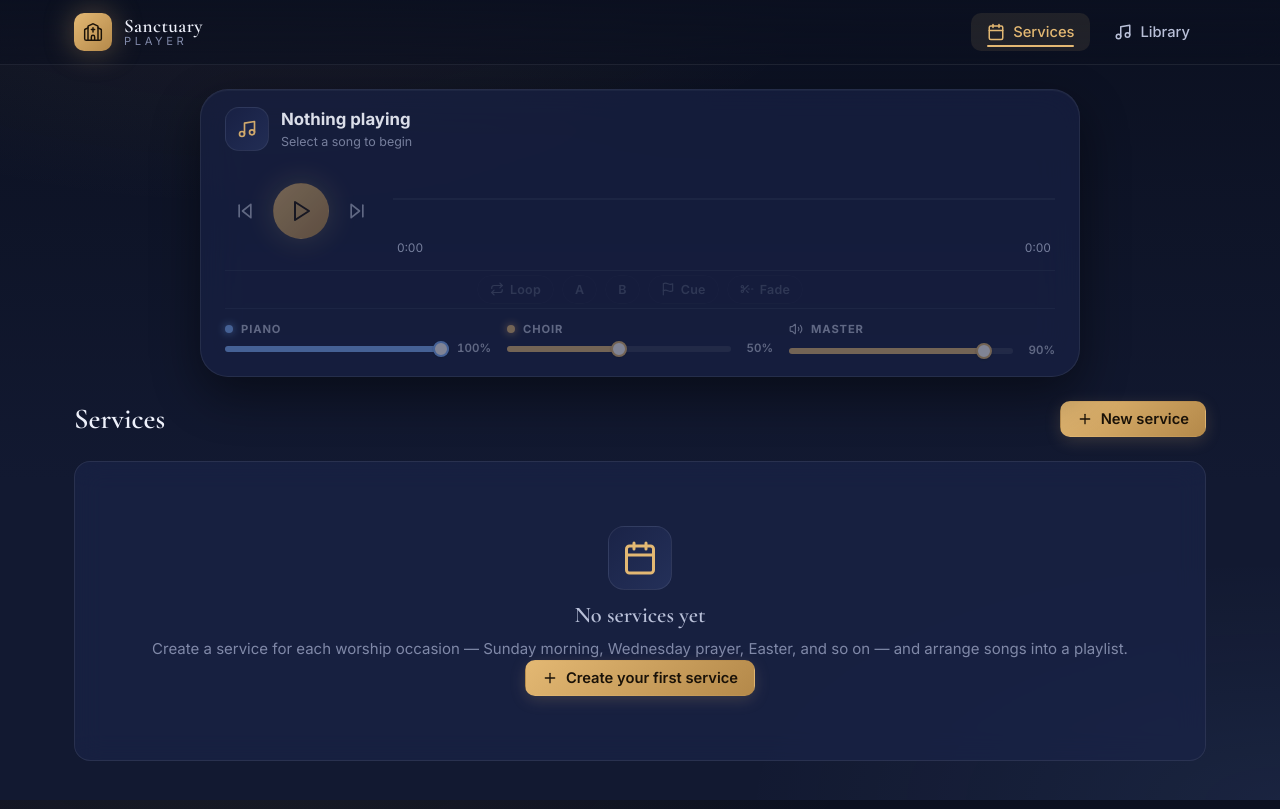
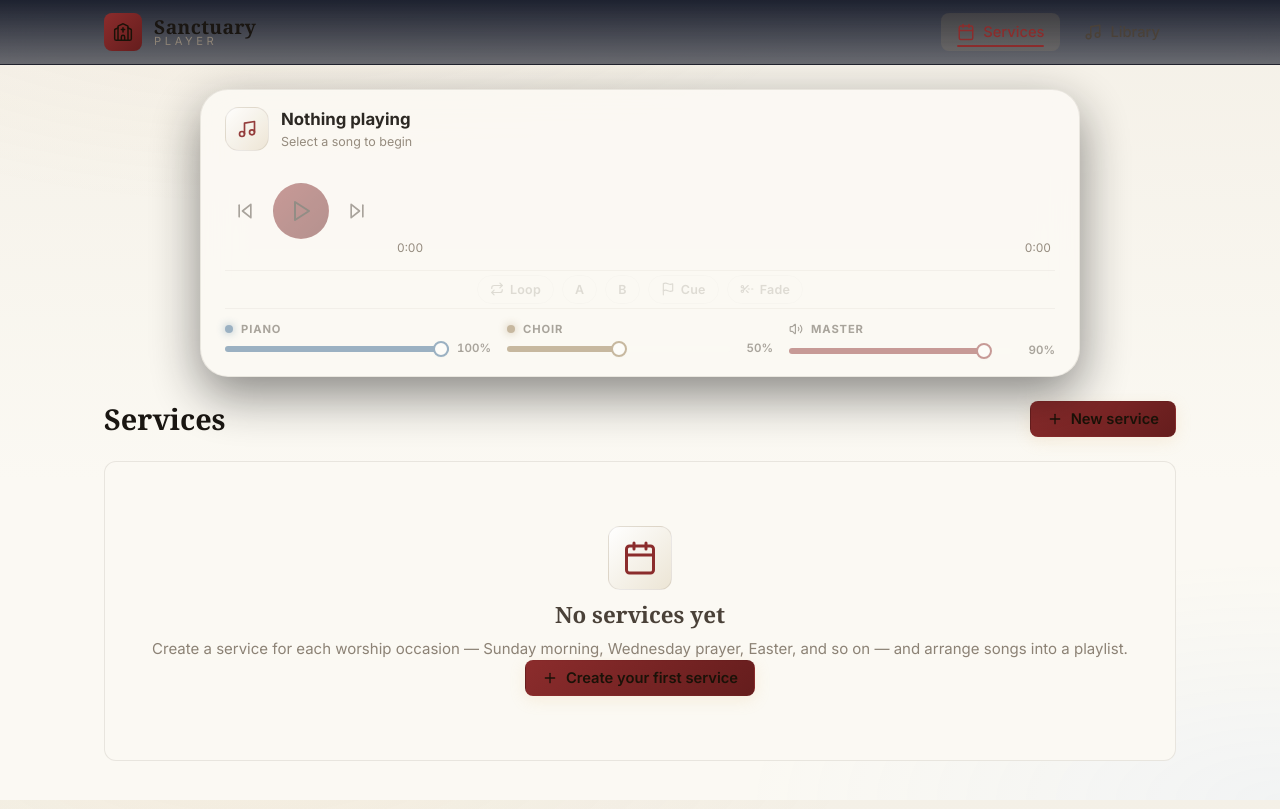
Before and after one commit to Moses2917/sancuary-player, a Vue app: page /services in a window 1280 px wide. Built offline with nearby package versions, Linux system fonts and the light colour scheme.

Commit message:
Rewrite design tokens as warm paper-and-ink Liturgy palette

```diff
--- a/src/assets/theme.css
+++ b/src/assets/theme.css
@@ -1,36 +1,43 @@
-/* Sanctuary Player — design tokens */
+/* Sanctuary Player — design tokens
+ * "Liturgy": warm parchment paper, deep ink type, single oxblood accent.
+ * Editorial, calm, restrained. No glass, no glow, no breathing.
+ */
 :root {
-  /* Palette: deep navy/charcoal with warm gold accent */
-  --c-bg-0: #0b1020;
-  --c-bg-1: #121931;
-  --c-bg-2: #1a2347;
-  --c-bg-3: #243059;
-  --c-surface: rgba(26, 35, 71, 0.72);
-  --c-surface-raised: rgba(36, 48, 89, 0.82);
-  --c-surface-glass: rgba(18, 25, 49, 0.6);
+  /* Palette — warm paper */
+  --c-bg-0: #f4f0e7;
+  --c-bg-1: #fbf9f3;
+  --c-bg-2: #ffffff;
+  --c-bg-3: #ece5d5;
 
-  --c-border: rgba(255, 255, 255, 0.08);
-  --c-border-strong: rgba(255, 255, 255, 0.16);
+  --c-surface: #fbf9f3;
+  --c-surface-raised: #ffffff;
+  --c-surface-glass: rgba(251, 249, 243, 0.86);
 
-  --c-text: #eef1fb;
-  --c-text-soft: #b9c0d8;
-  --c-text-muted: #8089a8;
+  --c-border: rgba(43, 27, 20, 0.09);
+  --c-border-strong: rgba(43, 27, 20, 0.2);
 
-  --c-accent: #e3b873;
-  --c-accent-soft: #f0cd95;
-  --c-accent-deep: #b4894a;
-  --c-accent-glow: rgba(227, 184, 115, 0.35);
+  --c-text: #1a1612;
+  --c-text-soft: #4a4138;
+  --c-text-muted: #8c8275;
 
-  --c-piano: #7fb3ff;
-  --c-choir: #e3b873;
-  --c-danger: #e5766f;
-  --c-success: #74d7a8;
+  /* Single restrained accent: oxblood / burgundy */
+  --c-accent: #8b2c2c;
+  --c-accent-soft: #a94444;
+  --c-accent-deep: #651d1d;
+  --c-accent-glow: rgba(139, 44, 44, 0.12);
+
+  /* Track colors — desaturated so they sit calmly on the page */
+  --c-piano: #2c5e8a;
+  --c-choir: #8b6d3f;
+  --c-danger: #a23b2e;
+  --c-success: #4a7c59;
 
   /* Typography */
   --font-sans:
     'Inter', -apple-system, BlinkMacSystemFont, 'Segoe UI', Roboto, Oxygen, Ubuntu, Cantarell,
-    'Fira Sans', 'Droid Sans', 'Helvetica Neue', sans-serif;
-  --font-display: 'Cormorant Garamond', 'Iowan Old Style', Georgia, 'Times New Roman', serif;
+    'Helvetica Neue', sans-serif;
+  --font-display: 'Fraunces', 'Iowan Old Style', Georgia, 'Times New Roman', serif;
+  --font-mono: 'JetBrains Mono', 'SF Mono', Menlo, Consolas, monospace;
 
   /* Spacing scale */
   --sp-1: 0.25rem;
@@ -42,30 +49,28 @@
   --sp-7: 3rem;
   --sp-8: 4rem;
 
-  /* Radii */
-  --r-sm: 6px;
-  --r-md: 10px;
-  --r-lg: 16px;
-  --r-xl: 24px;
+  /* Radii — tighter, more architectural */
+  --r-sm: 4px;
+  --r-md: 8px;
+  --r-lg: 12px;
+  --r-xl: 20px;
   --r-pill: 999px;
 
-  /* Shadows */
-  --sh-sm: 0 1px 2px rgba(0, 0, 0, 0.3);
-  --sh-md: 0 6px 20px rgba(0, 0, 0, 0.35);
-  --sh-lg: 0 18px 50px rgba(0, 0, 0, 0.5);
-  --sh-glow: 0 0 30px var(--c-accent-glow);
+  /* Shadows — barely there, soft and warm */
+  --sh-sm: 0 1px 2px rgba(43, 27, 20, 0.04);
+  --sh-md: 0 1px 2px rgba(43, 27, 20, 0.04), 0 4px 14px rgba(43, 27, 20, 0.06);
+  --sh-lg: 0 1px 2px rgba(43, 27, 20, 0.04), 0 16px 40px rgba(43, 27, 20, 0.1);
 
   /* Layout */
-  --player-h: 96px;
+  --player-h: 92px;
   --header-h: 64px;
-  --content-max: 1180px;
+  --content-max: 1120px;
 
   /* Motion */
   --ease: cubic-bezier(0.4, 0, 0.2, 1);
   --ease-out: cubic-bezier(0.16, 1, 0.3, 1);
-  --ease-spring: cubic-bezier(0.34, 1.56, 0.64, 1);
-  --ease-out-back: cubic-bezier(0.34, 1.2, 0.64, 1);
-  --dur-fast: 120ms;
-  --dur: 220ms;
-  --dur-slow: 400ms;
+  --ease-spring: cubic-bezier(0.34, 1.3, 0.64, 1);
+  --dur-fast: 110ms;
+  --dur: 180ms;
+  --dur-slow: 320ms;
 }
```
